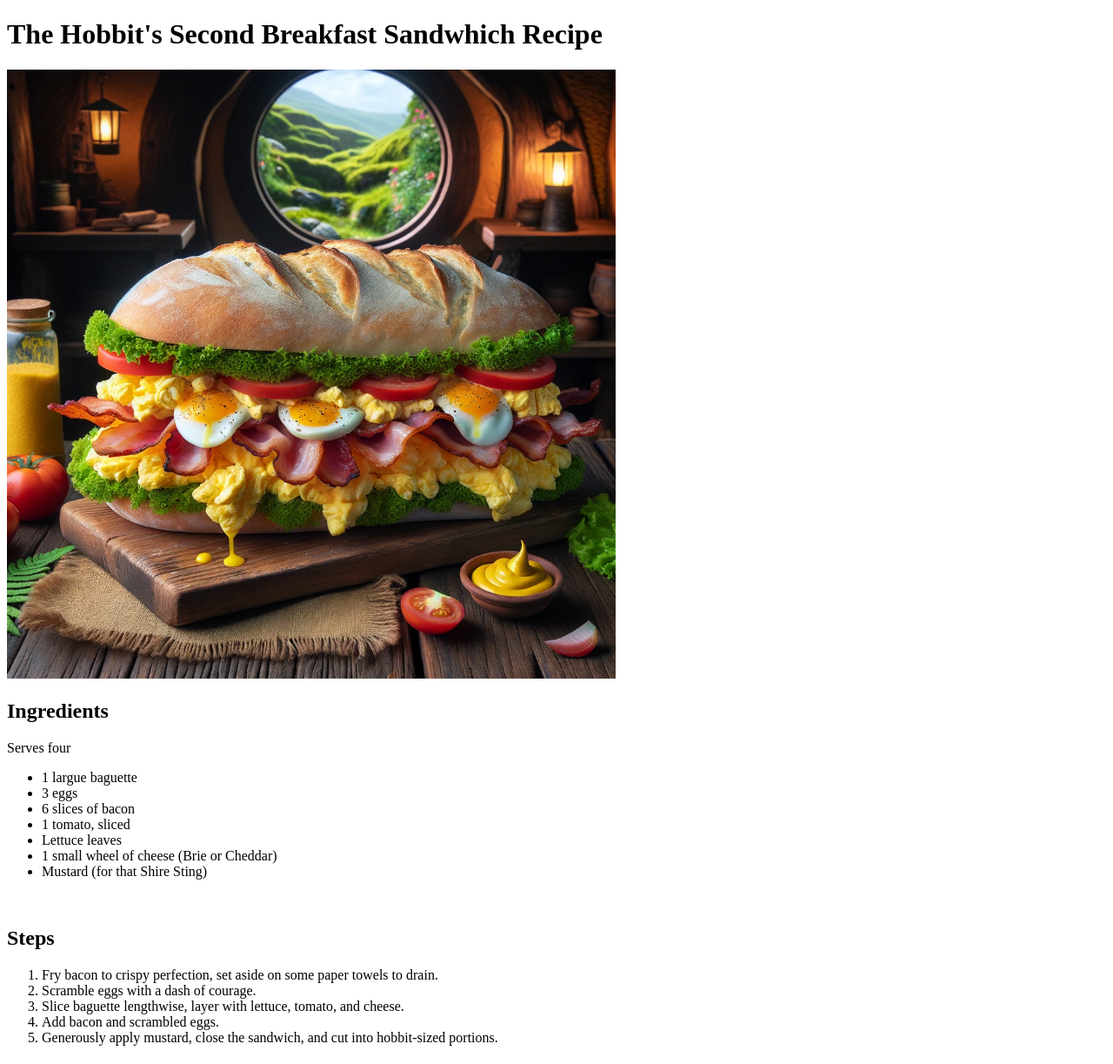
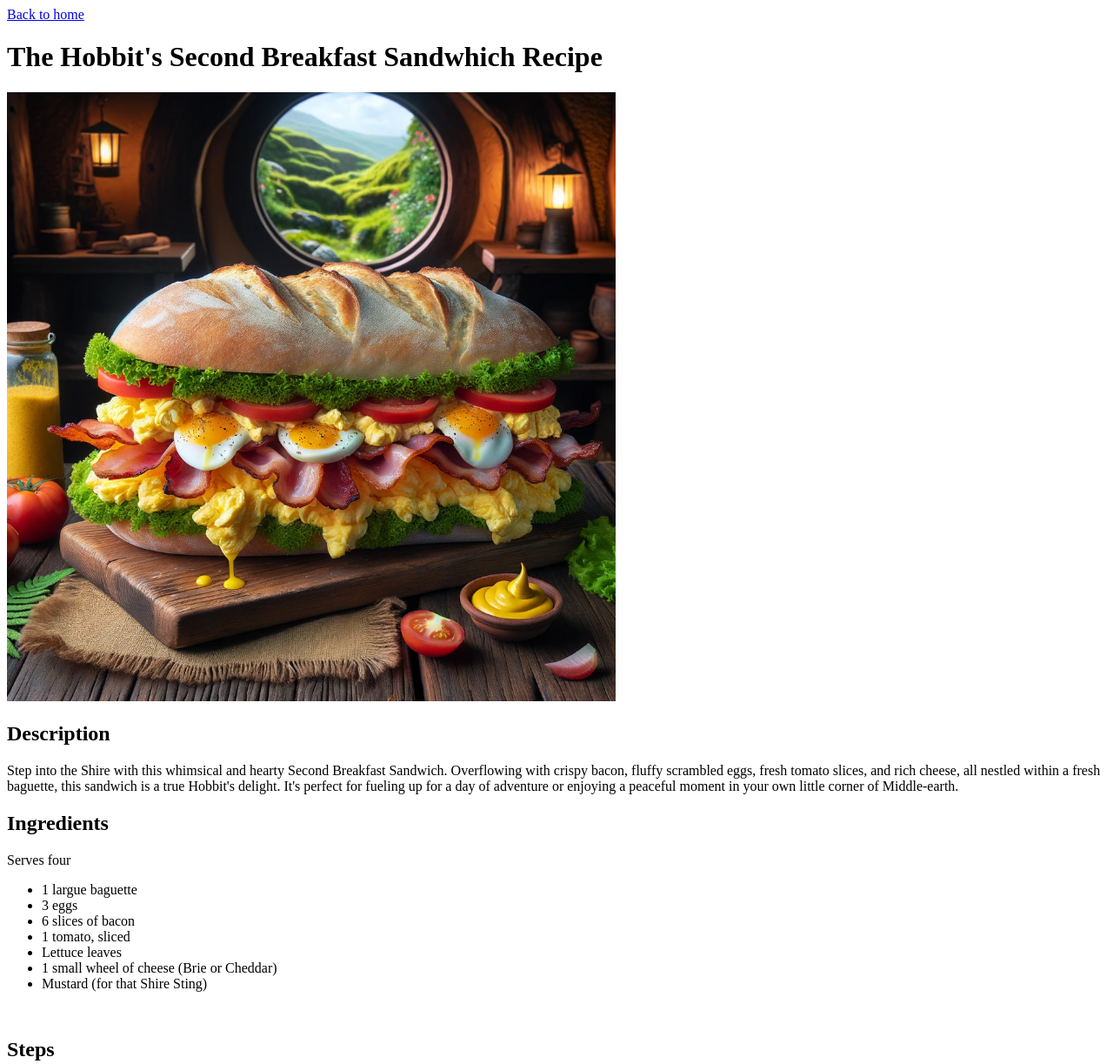
Before and after one commit to Jlindem/odin-recipes, a plain HTML site: page pages/breakfast-sandwich.html in a window 1280 px wide. Shown: the top 1223 px of the page at 87% size. Drawn offline with Linux system fonts and the light colour scheme.

Commit message:
Fix typos and add 'back to home' link

```diff
--- a/pages/breakfast-sandwich.html
+++ b/pages/breakfast-sandwich.html
@@ -6,13 +6,14 @@
     <title>Hobbit's Second Breakfast Sandwhich</title>
 </head>
 <body>
-
+    <a href="../index.html">Back to home</a>
     <h1>The Hobbit's Second Breakfast Sandwhich Recipe</h1>
     <img src="../img/secondbreakfastsandwich.webp"
     alt="A delicious-looking sandwhich made of a baguette,
     eggs, bacom, tomato, lettuce, cheese and mustard in a
     Hobbit-house" width="700" height="700">
-
+    <h2>Description</h2>
+    <p>Step into the Shire with this whimsical and hearty Second Breakfast Sandwich. Overflowing with crispy bacon, fluffy scrambled eggs, fresh tomato slices, and rich cheese, all nestled within a fresh baguette, this sandwich is a true Hobbit's delight. It's perfect for fueling up for a day of adventure or enjoying a peaceful moment in your own little corner of Middle-earth.</p>
     <h2>Ingredients</h2>
     <p>Serves four</p>
     <ul>
```
Also changed, not shown: index.html (+2 -2 lines).
